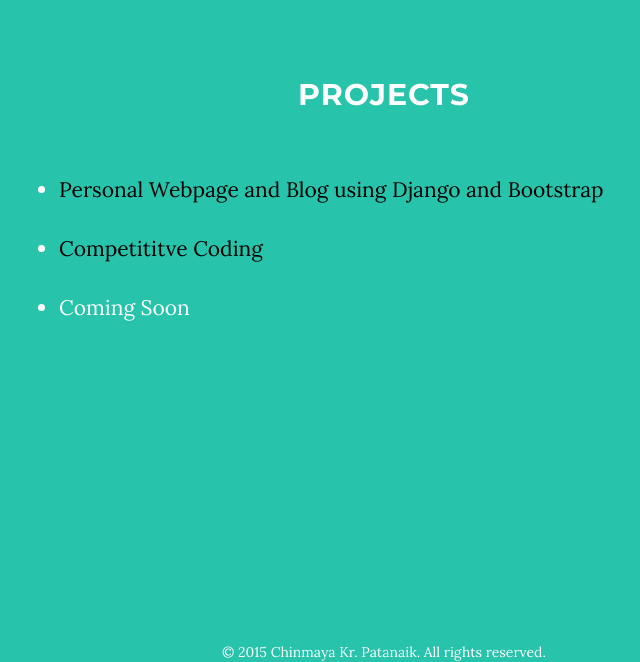
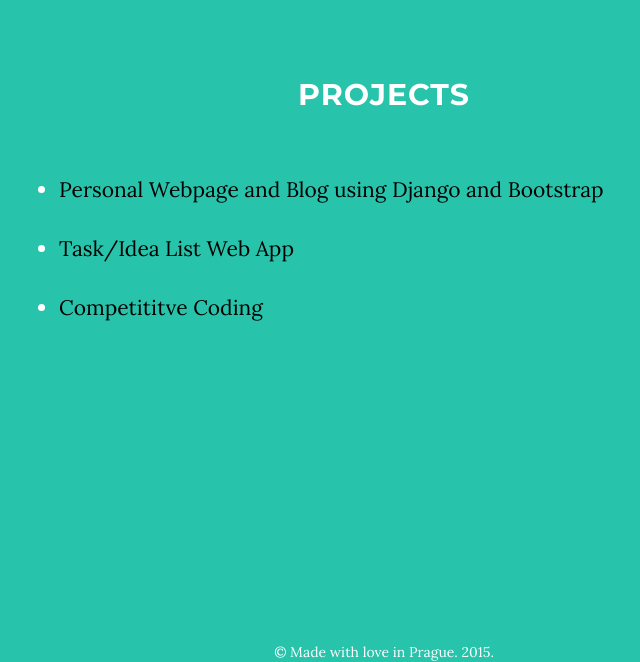
Before and after one commit to LeotisBuchanan/MySite, a Django app: page / in a window 1280 px wide. Shown: the part 1695-2357 px from the top of the page, without its empty margins (256-896 px from the left). Run offline with Django 3.2, Linux system fonts and the light colour scheme; some libraries are stand-ins or nearby versions.

Commit message:
task list app added to projects section

```diff
--- a/home/templates/home/index.html
+++ b/home/templates/home/index.html
@@ -128,9 +128,9 @@
                         <br>
                         <li><a href="http://github.com/pattu777/MySite" style="color: #000">Personal Webpage and Blog using Django and Bootstrap</a></li>
                         <br>
+                        <li><a href="https://github.com/pattu777/Idea-List" style="color: #000">Task/Idea List Web App</li>
+                        <br>
                         <li><a href="https://github.com/pattu777/CompetitiveCoding" style="color: #000">Competititve Coding</a></li>
-                        <br>
-                        <li>Coming Soon</li>
                     </ul>
                 </div>
             </div>
@@ -141,7 +141,7 @@
         <div class="footer-section">
             <div class="container">
                 <div class="col-lg-8 col-lg-offset-2">
-                    <span class="copyright">© 2015 Chinmaya Kr. Patanaik. All rights reserved.</span>
+                    <span class="copyright">© Made with love in Prague. 2015.</span>
                 </div>
             </div>
         </div>
```
Also changed, not shown: db.sqlite3.
